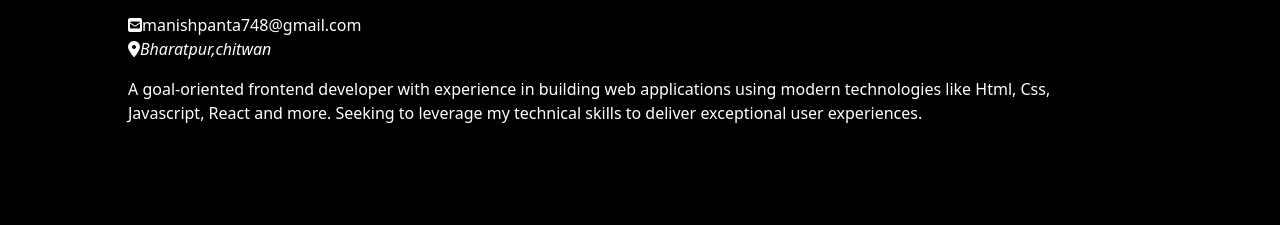
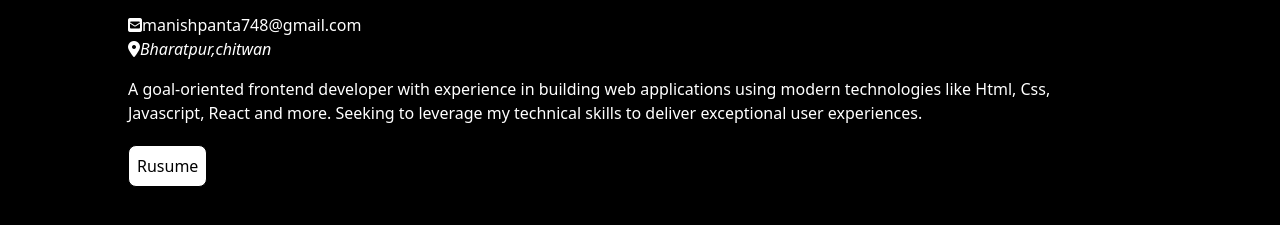
Before and after one commit to ManishPanta91/Portfolio-, a plain HTML site: page index.html in a window 1280 px wide. Shown: the part 239-464 px from the top of the page. Drawn offline with nearby package versions, Linux system fonts and the light colour scheme.

Commit message:
rusume added

```diff
--- a/index.html
+++ b/index.html
@@ -34,15 +34,23 @@
           <p class="text-sm">Frontend Developer</p>
         </div>
         <div class="mt-4 flex font-thin justify-center">
-          <a href="mail:manishpanta748@gmail.com" target="_blank">
+          <a href="mailto:manishpanta748@gmail.com" target="_blank">
            <i class="fa-solid fa-square-envelope"></i>manishpanta748@gmail.com
           <address><i class="fa-solid fa-location-dot"></i>Bharatpur,chitwan</address>
           <p class="mt-4 ">
             A goal-oriented frontend developer with experience in building web applications using modern technologies like Html, Css, Javascript, React and more. Seeking to leverage my technical skills to deliver exceptional user experiences.
           </p>
+          <div class=" mt-5">
+            <button class="text-center font-medium border-1 border-collapse p-2 bg-white text-black rounded-lg cursor-pointer  ">Rusume</button>
+          </div>
         </div>
       </div>
+      <!-- animated icons halna baki xa hai -->
       <div></div>
+
     </div>
+
+
   </body>
+
 </html>
```
